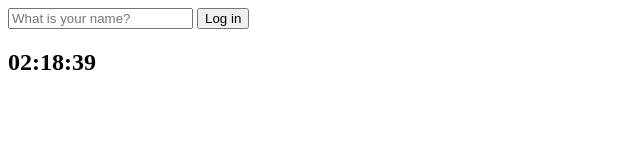
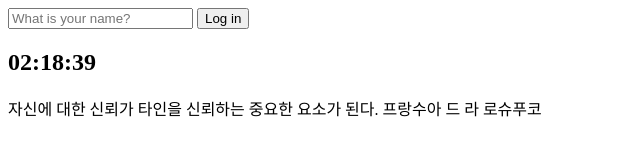
Before and after one commit to baekseojin/Chrome_with_VanillaJS, a plain HTML site: page index.html in a window 1280 px wide. Shown: the whole page, without its empty margins (0-640 px from the left). Drawn offline with Linux system fonts and the light colour scheme.

Commit message:
STUDY : ~ 6.0 Quotes

```diff
--- a/index.html
+++ b/index.html
@@ -19,7 +19,12 @@
     </form>
     <h1 id="greeting" class="hidden"></h1>
     <h2 id="clock">00:00:00</h2>
+    <div id="quote">
+      <span></span>
+      <span> </span>
+    </div>
     <script src="js/clock.js"></script>
     <script src="js/greetings.js"></script>
+    <script src="js/quotes.js"></script>
   </body>
 </html>
--- /dev/null
+++ b/js/quotes.js
@@ -0,0 +1,54 @@
+const quotes = [
+  {
+    quotes:
+      "훌륭한 삶에는 세가지 요소가 있다. 배우는 일, 돈 버는 일, 무엇인가 하고 싶은 일.",
+    author: "크리스토퍼 달링턴 몰리",
+  },
+  {
+    quotes: "회복의 유일한 길은 다시 시작하는 것이다.",
+    author: "체이즈",
+  },
+  {
+    quotes: "할 수 있는 한 휼륭한 인생을 만들라. 인생은 짧고 곧 지나간다.",
+    author: "오울디즈",
+  },
+  {
+    quotes: "좋은 밤을 찾다가 좋은 낮을 잃어버리는 사람들이 많다.",
+    author: "네덜란드 격언",
+  },
+  {
+    quotes: "정직은 가장 확실한 자본이다.",
+    author: "에머슨",
+  },
+  {
+    quotes:
+      "정의란 각기 자기가 할 일을 다하고 타인을 방해하거나 간섭하지 않는 것이다.",
+    author: "플라톤",
+  },
+  {
+    quotes:
+      "잠자리에 들 때 이튿날 일어날 일을 즐거움으로 삼고 있는 인간은 행복하다.",
+    author: "힐티",
+  },
+  {
+    quotes: "잔잔한 바다에서는 좋은 뱃사공이 만들어지지 않는다.",
+    author: "영국 속담",
+  },
+  {
+    quotes:
+      "자연은 결코 우리를 속이지 않는다. 우리를 속이는 것은 언제나 우리 자신이다.",
+    author: "장 자크 루소",
+  },
+  {
+    quotes: "자신에 대한 신뢰가 타인을 신뢰하는 중요한 요소가 된다.",
+    author: "프랑수아 드 라 로슈푸코",
+  },
+];
+
+const quote = document.querySelector("#quote span:first-child");
+const author = document.querySelector("#quote span:last-child");
+
+const todaysQuote = quotes[Math.floor(Math.random() * quotes.length)];
+
+quote.innerText = todaysQuote.quotes;
+author.innerText = todaysQuote.author;
```
